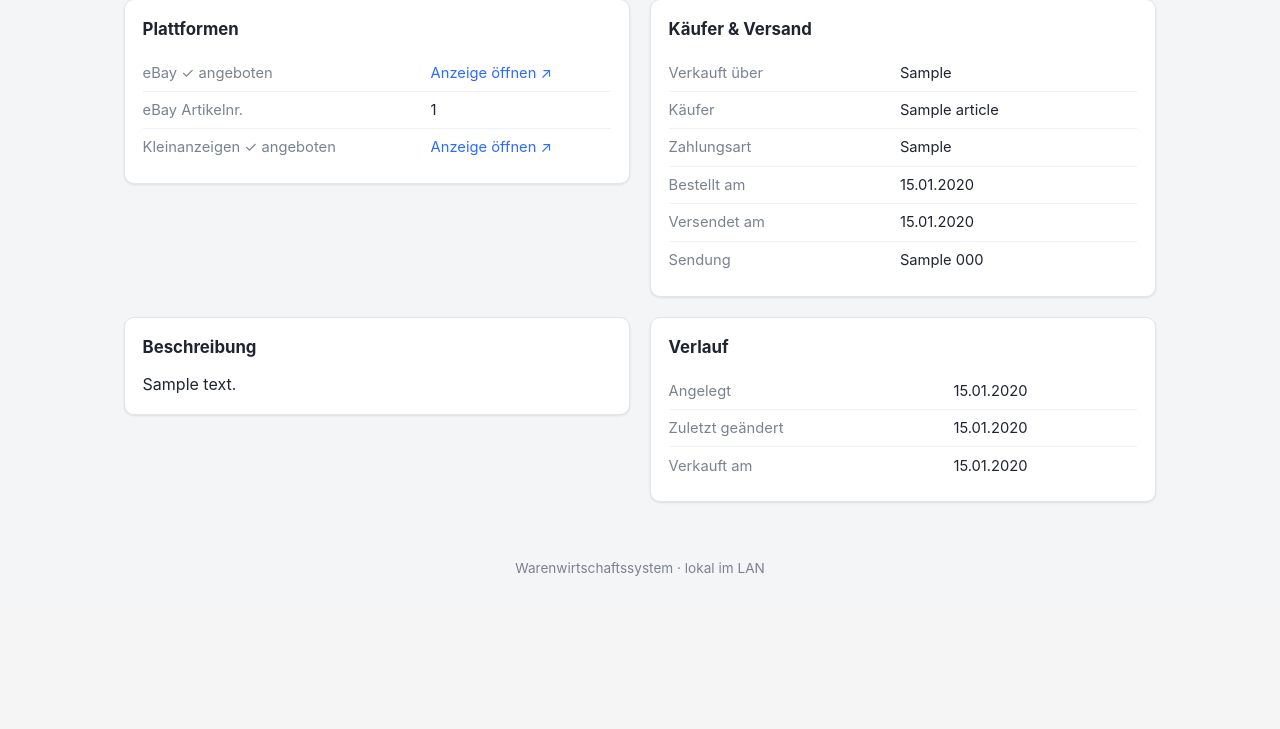
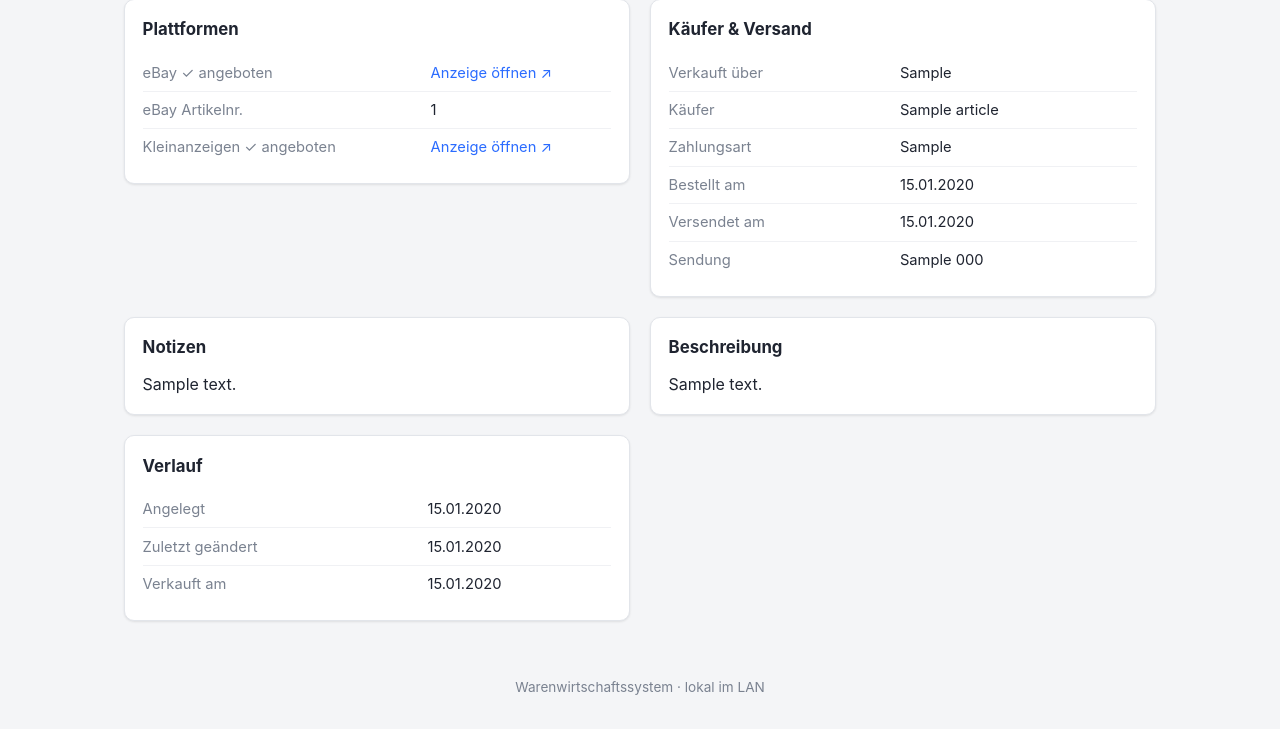
Before and after one commit to Nilshh/warensystem, a FastAPI app: page /articles/1 in a window 1280 px wide. Shown: the part 581-1310 px from the top of the page. Before the commit the page ends 1157 px from the top, so only its background shows below. Run offline with FastAPI, Linux system fonts and the light colour scheme; tables that the repository leaves empty hold one stand-in row (values such as "Sample post"); grey boxes marked "Sample" are stand-in pictures.

Commit message:
Versandart 'Sonstiges' + freies Notizfeld
- Versandart-Auswahl um 'Sonstiges' ergänzt (Kosten frei eintragbar)
- Neues Notizfeld (note) für Sonderfälle in Neuanlegen-, Bearbeiten- und
  Verkauf-Formular; Anzeige auf der Detailseite; CSV-Spalte 'Notiz'
- Auto-Migration ergänzt die Spalte note

Co-Authored-By: Claude Opus 4.8 (1M context) <noreply@anthropic.com>

```diff
--- a/app/main.py
+++ b/app/main.py
@@ -202,6 +202,7 @@ def apply_form(article: Article, data: dict) -> None:
     article.tracking_number = (data.get("tracking_number") or "").strip()
     article.order_date = parse_date(data.get("order_date"))
     article.shipped_at = parse_date(data.get("shipped_at"))
+    article.note = (data.get("note") or "").strip()
 
     set_status(article, new_status)
 
@@ -602,6 +603,7 @@ async def sell_submit(article_id: int, request: Request, db: Session = Depends(g
     article.tracking_number = (form.get("tracking_number") or "").strip()
     article.order_date = parse_date(form.get("order_date"))
     article.shipped_at = parse_date(form.get("shipped_at"))
+    article.note = (form.get("note") or "").strip()
 
     set_status(article, "Verkauft")
     db.commit()
@@ -783,7 +785,7 @@ def export_csv(year: int | None = None, db: Session = Depends(get_db)):
         "Einkaufskosten", "Angebotspreis", "Verkaufspreis",
         "Versandart", "Versandkosten", "Versand zahlt", "Gebuehren", "Gewinn", "Marge %",
         "Verkauft ueber", "Kaeufer", "Zahlungsart",
-        "Versanddienstleister", "Trackingnummer",
+        "Versanddienstleister", "Trackingnummer", "Notiz",
         "eBay-Link", "Kleinanzeigen-Link",
         "Angelegt", "Bestellt", "Versendet", "Verkauft",
     ])
@@ -795,7 +797,7 @@ def export_csv(year: int | None = None, db: Session = Depends(get_db)):
             f"{a.profit:.2f}" if a.profit is not None else "",
             f"{a.margin:.1f}" if a.margin is not None else "",
             a.sale_platform, a.buyer_name, a.payment_method,
-            a.tracking_carrier, a.tracking_number,
+            a.tracking_carrier, a.tracking_number, a.note,
             a.ebay_url, a.kleinanzeigen_url,
             a.created_at.strftime("%d.%m.%Y") if a.created_at else "",
             a.order_date.strftime("%d.%m.%Y") if a.order_date else "",
--- a/app/migrations.py
+++ b/app/migrations.py
@@ -26,6 +26,7 @@ _EXPECTED = {
         "tracking_number": "VARCHAR(100) DEFAULT ''",
         "order_date": "DATETIME",
         "shipped_at": "DATETIME",
+        "note": "TEXT DEFAULT ''",
     },
     "article_images": {
         "position": "INTEGER DEFAULT 0",
--- a/app/models.py
+++ b/app/models.py
@@ -28,6 +28,7 @@ SHIPPING_OPTIONS = [
     {"label": "Hermes", "cost": 4.50},
     {"label": "UPS", "cost": 6.99},
     {"label": "Selbstabholung", "cost": 0.00},
+    {"label": "Sonstiges", "cost": 0.00},
 ]
 SHIPPING_METHODS = [o["label"] for o in SHIPPING_OPTIONS]
 
@@ -82,6 +83,9 @@ class Article(Base):
     order_date: Mapped[datetime | None] = mapped_column(DateTime, nullable=True)
     shipped_at: Mapped[datetime | None] = mapped_column(DateTime, nullable=True)
 
+    # Freies Notizfeld für Sonderfälle
+    note: Mapped[str] = mapped_column(Text, default="")
+
     created_at: Mapped[datetime] = mapped_column(DateTime, default=_now)
     updated_at: Mapped[datetime] = mapped_column(DateTime, default=_now, onupdate=_now)
     sold_at: Mapped[datetime | None] = mapped_column(DateTime, nullable=True)
--- a/app/templates/article_detail.html
+++ b/app/templates/article_detail.html
@@ -131,6 +131,13 @@
   </section>
   {% endif %}
 
+  {% if article.note %}
+  <section class="card">
+    <h2>Notizen</h2>
+    <p class="desc">{{ article.note }}</p>
+  </section>
+  {% endif %}
+
   {% if article.description %}
   <section class="card">
     <h2>Beschreibung</h2>
--- a/app/templates/article_form.html
+++ b/app/templates/article_form.html
@@ -188,6 +188,9 @@
     <label>Trackingnummer
       <input type="text" name="tracking_number" value="{{ article.tracking_number if article else '' }}">
     </label>
+    <label>Notizen <span class="muted">(Sonderfälle, z.B. abweichender Versand, Absprachen)</span>
+      <textarea name="note" rows="2">{{ article.note if article else '' }}</textarea>
+    </label>
   </fieldset>
 
   <div class="form-actions">
--- a/app/templates/sell_form.html
+++ b/app/templates/sell_form.html
@@ -100,6 +100,9 @@
       </label>
       <label></label>
     </div>
+    <label>Notizen <span class="muted">(Sonderfälle, z.B. abweichender Versand, Absprachen)</span>
+      <textarea name="note" rows="2">{{ article.note }}</textarea>
+    </label>
   </fieldset>
 
   <div class="form-actions">
```
